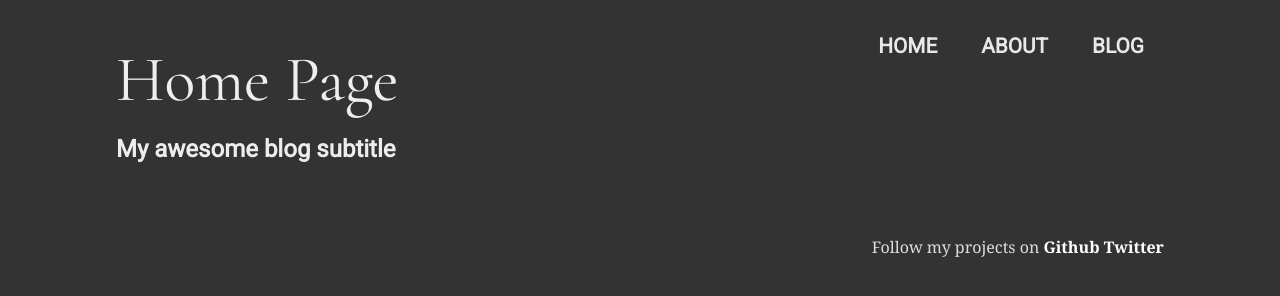
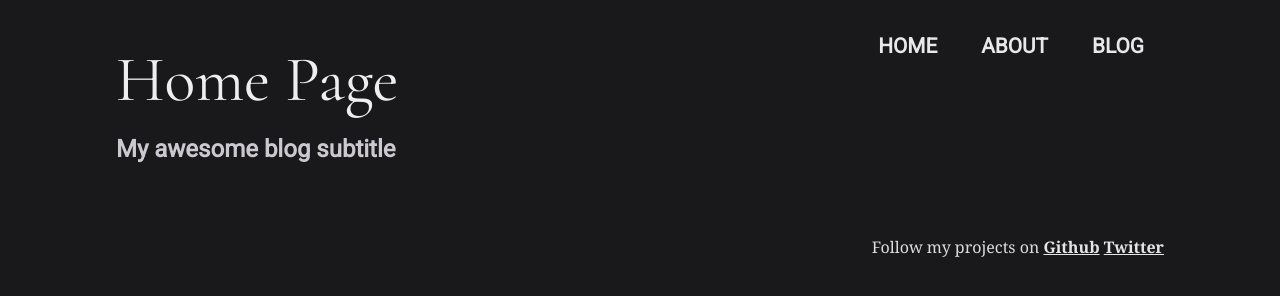
Before and after one commit to lostways/blog, an Astro site: page / in a window 1280 px wide. Built offline with nearby package versions, Linux system fonts and the light colour scheme; Astro itself is replaced by a stand-in of ours.

Commit message:
dynamic tags

```diff
--- a/src/styles/global.css
+++ b/src/styles/global.css
@@ -1,6 +1,22 @@
 @import url('https://fonts.googleapis.com/css2?family=Cormorant+Garamond&family=Roboto&display=swap');
+:root {
+	--gray-10: hsl(258, 7%, 10%);
+	--gray-20: hsl(258, 7%, 20%);
+	--gray-30: hsl(258, 7%, 30%);
+	--gray-40: hsl(258, 7%, 40%);
+	--gray-50: hsl(258, 7%, 50%);
+	--gray-60: hsl(258, 7%, 60%);
+	--gray-70: hsl(258, 7%, 70%);
+	--gray-80: hsl(258, 7%, 80%);
+	--gray-90: hsl(258, 7%, 90%);
+	--orange: #ff5d01;
+}
+
+* {
+	box-sizing: border-box;
+}
+
 html {
-  background-color: #333333;
 }
 
 body {
@@ -9,7 +25,8 @@ body {
   max-width: 1080px;
   padding: 1rem;
   line-height: 1.5;
-	color: #ededed;
+	color: var(--gray-80);
+	background-color: var(--gray-10);
 }
 
 p {
@@ -31,10 +48,12 @@ h1 {
 	color: #eeeeee;
 	font-weight: normal;
 	font-family: 'Cormorant Garamond', serif;
+	text-transform: capitalize;
 }
 
 a,a:visited, a:hover {
-	color: #ffffff;
+	color: var(--gray-90);
+	text-decoration: none;
 }
 
 header {
@@ -123,6 +142,10 @@ footer {
 	color: #dddddd;
 }
 
+footer a {
+	text-decoration: underline;
+}
+
 @media screen and (min-width: 636px) {
 
 }
```
Also changed, not shown: src/pages/tags/[tag].astro (added, +25 -0 lines).
